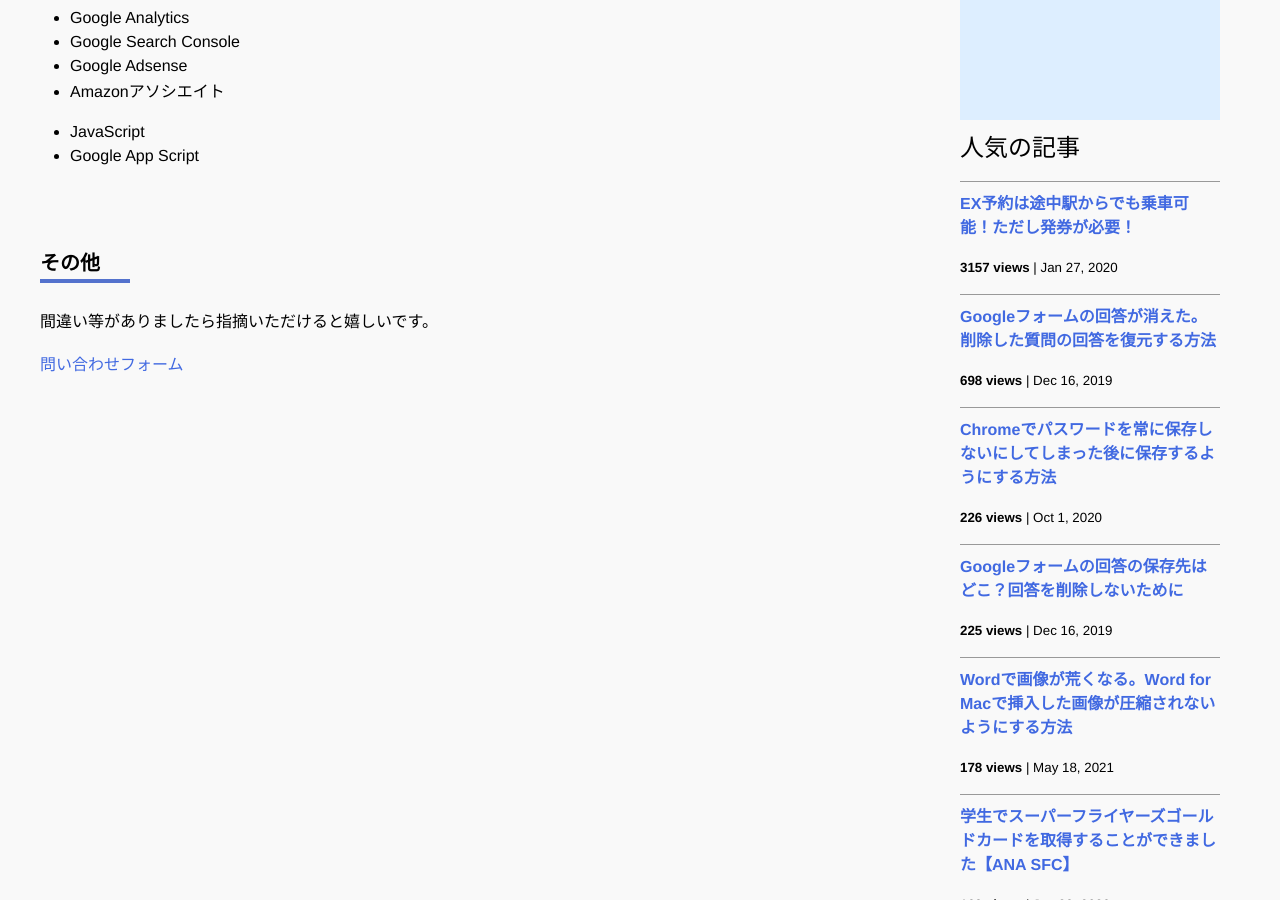
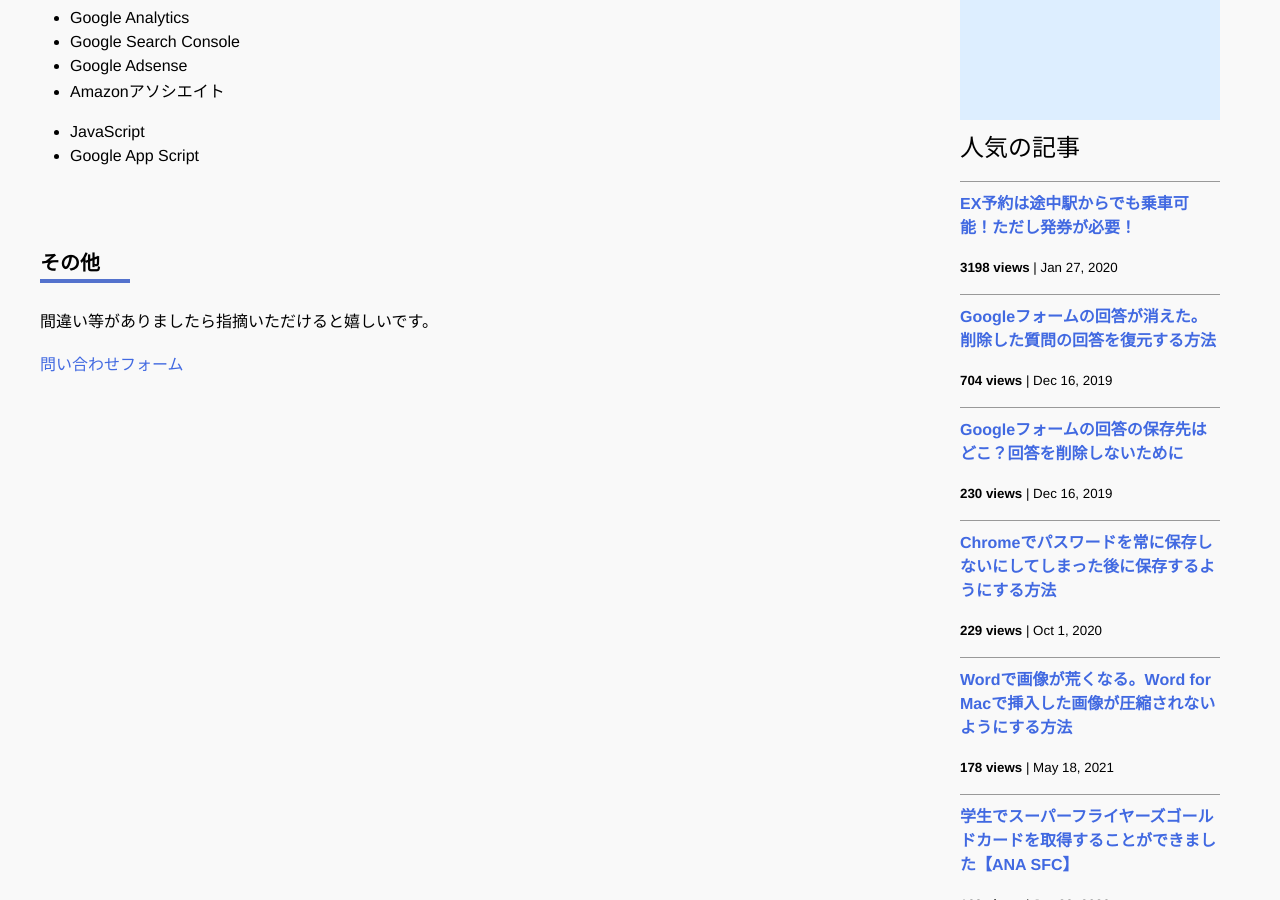
Before and after one commit to iwanaminami/shoyaiwaname, a Jekyll site: the page built from about.markdown, in a window 1280 px wide and 900 px high, scrolled down 693 px. Built offline with Jekyll 4.4.1, drawn with Linux system fonts in a browser that asks for light colours; nearby versions of some CDN libraries; comment, search, counter and statistics services are not loaded.

Commit message:
a new commit message

```diff
--- a/_data/popularposts.yml
+++ b/_data/popularposts.yml
@@ -1,12 +1,12 @@
 side:
-  - view: 3157
+  - view: 3198
     url: /2020/01/27/ex-rideontheway.html
-  - view: 698
+  - view: 704
     url: /2019/12/16/restore-googleform.html
-  - view: 226
+  - view: 230
+    url: /2019/12/16/googleform-answers.html
+  - view: 229
     url: /2020/10/01/googlepassword.html
-  - view: 225
-    url: /2019/12/16/googleform-answers.html
   - view: 178
     url: /2021/05/18/image-compression-word.html
   - view: 162
```
